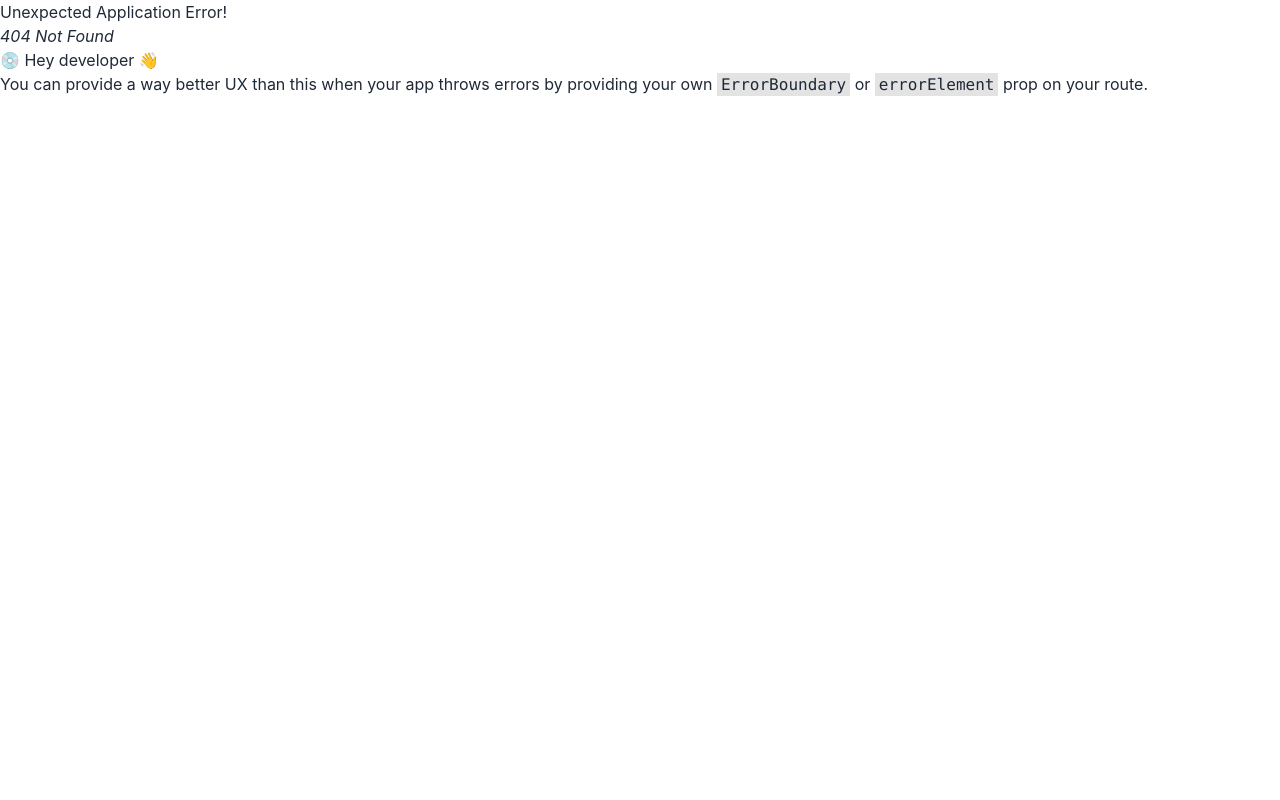
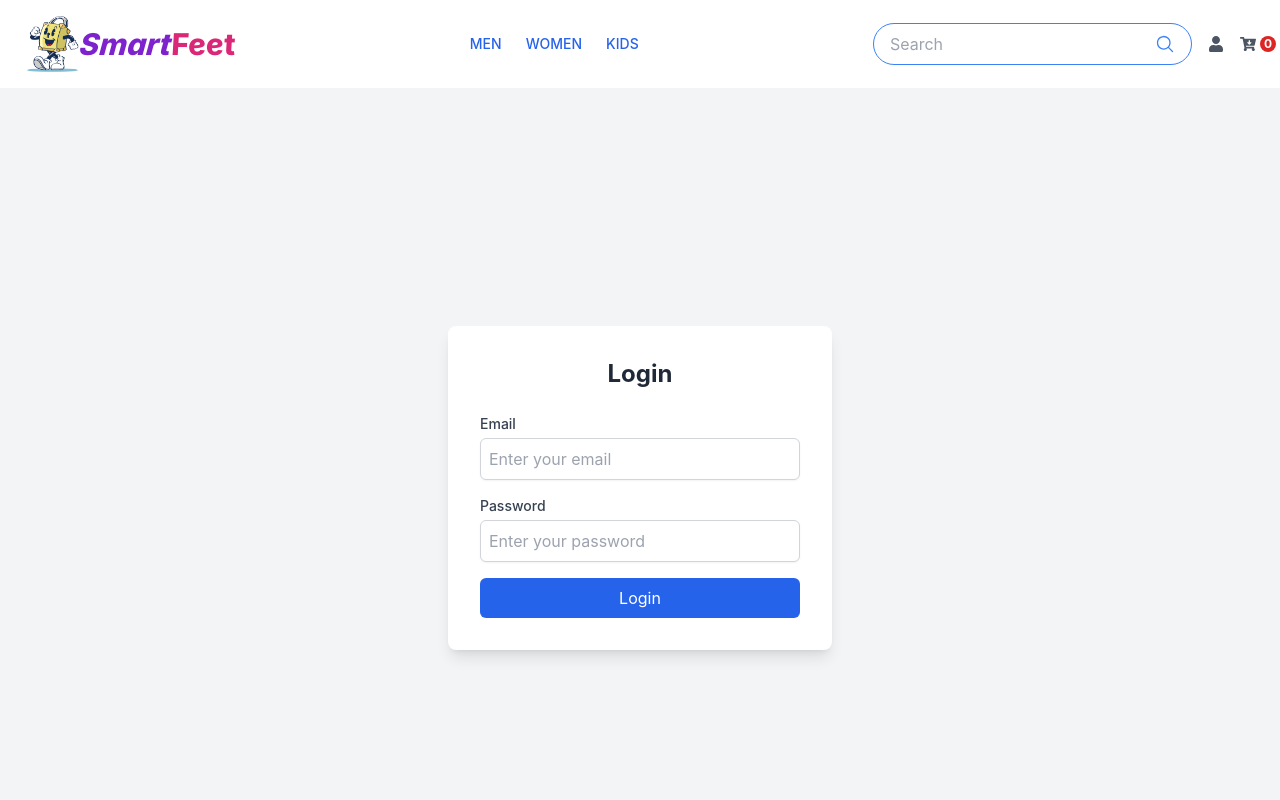
Before and after one commit to sanisaha/SmartFeet-Frontend-Client, a React (Create React App) app: page /login in a window 1280 px wide. Before the commit this address had no page. Shown: the top 800 px of the page. Built offline with nearby package versions, Linux system fonts and the light colour scheme.

Commit message:
implement login feature

```diff
--- /dev/null
+++ b/src/app/data/authSlice.ts
@@ -0,0 +1,83 @@
+/* export const logoutUser = () => {
+    return (dispatch: Dispatch) => {
+        localStorage.removeItem('token');
+        dispatch({ type: LOGOUT });
+    };
+}; */
+
+import axios from "axios";
+import { UserCredentials } from "../../models/user/UserCredentials";
+import { createAsyncThunk, createSlice } from "@reduxjs/toolkit";
+import { stat } from "fs";
+
+export interface AuthState {
+    token: string | null;
+    isAuthenticated: boolean;
+    error: string | null;
+}
+
+const initialState: AuthState = {
+    token: localStorage.getItem('token'), // Check if token is already stored in localStorage
+    isAuthenticated: !!localStorage.getItem('token'),
+    error: null
+};
+
+export const loginUsers = createAsyncThunk(
+    'auth/loginUsers',
+    async ({ email, password }: UserCredentials, { rejectWithValue }) => {
+        try {
+            const response = await axios.post<string>('http://localhost:5216/login', { email, password });
+            /* if (!response.status) {
+                const errorData = await response;
+                return rejectWithValue(errorData || 'Login failed');
+            } */
+           const token = response.data;
+              localStorage.setItem('token', token);
+                return token;
+        }
+        catch (error: unknown) {
+            const err = error as string;
+            return rejectWithValue(err);
+        }
+    }
+);
+
+export const logoutUsers = createAsyncThunk(
+    'auth/logoutUsers',
+    async (_, { rejectWithValue }) => {
+        try {
+            localStorage.removeItem('token');
+            return null;
+        }
+        catch (error: unknown) {
+            const err = error as string;
+            return rejectWithValue(err);
+        }
+    }
+);
+
+export const authSlice = createSlice({
+    name: 'auth',
+    initialState,
+    reducers: {},
+    extraReducers: builder => {
+        builder.addCase(loginUsers.fulfilled, (state, action) => {
+            state.isAuthenticated = true;
+            state.token = action.payload;
+            state.error = null;
+        });
+        builder.addCase(loginUsers.rejected, (state, action) => {
+            state.error = action.payload as string;
+            state.isAuthenticated = false;
+        });
+        builder.addCase(logoutUsers.fulfilled, (state) => {
+            state.isAuthenticated = false;
+            state.token = null;
+        });
+        builder.addCase(logoutUsers.rejected, (state, action) => {
+            state.error = action.payload as string;
+        });
+    }
+});
+
+export const authReducer = authSlice.reducer;
--- a/src/app/data/store.ts
+++ b/src/app/data/store.ts
@@ -2,13 +2,15 @@ import { configureStore, ThunkAction, Action } from '@reduxjs/toolkit';
 import { productReducer } from './productSlice';
 import { cartReducer } from './cartSlice';
 import { userReducer } from './userSlice';
+import { authReducer } from './authSlice';
 //import { addressReducer } from './addressSlice';
 
 export const store = configureStore({
   reducer: {
     products : productReducer,
     cart : cartReducer,
-    user : userReducer
+    user : userReducer,
+    auth : authReducer
     //addressReducer
   },
 });
--- /dev/null
+++ b/src/models/user/UserCredentials.ts
@@ -0,0 +1,4 @@
+export interface UserCredentials {
+    email: string;
+    password: string;
+  }
--- /dev/null
+++ b/src/pages/Login.tsx
@@ -0,0 +1,74 @@
+import React, { useState } from "react";
+import { useDispatch, useSelector } from "react-redux";
+import { useNavigate } from "react-router-dom";
+import { toast } from "react-toastify";
+import { AppDispatch, RootState } from "../app/data/store";
+import { loginUsers } from "../app/data/authSlice";
+
+const Login: React.FC = () => {
+  const [email, setEmail] = useState("");
+  const [password, setPassword] = useState("");
+  const dispatch = useDispatch<AppDispatch>();
+  const { isAuthenticated, error } = useSelector(
+    (state: RootState) => state.auth
+  );
+  const navigate = useNavigate();
+
+  const handleLogin = () => {
+    dispatch(loginUsers({ email, password }))
+      .then(() => {
+        toast.success("Logged in successfully!");
+        navigate("/"); // Navigate to home or dashboard after successful login
+      })
+      .catch(() => {
+        toast.error("Login failed. Please check your credentials.");
+      });
+  };
+
+  return (
+    <div className="min-h-screen flex items-center justify-center bg-gray-100">
+      <div className="bg-white shadow-lg rounded-lg p-8 max-w-sm w-full">
+        <h1 className="text-2xl font-bold mb-6 text-center text-gray-800">
+          Login
+        </h1>
+
+        <div className="mb-4">
+          <label className="block text-sm font-medium text-gray-700">
+            Email
+          </label>
+          <input
+            type="email"
+            placeholder="Enter your email"
+            value={email}
+            onChange={(e) => setEmail(e.target.value)}
+            className="mt-1 block w-full border border-gray-300 rounded-md shadow-sm p-2 focus:outline-none focus:ring focus:border-blue-500"
+          />
+        </div>
+
+        <div className="mb-4">
+          <label className="block text-sm font-medium text-gray-700">
+            Password
+          </label>
+          <input
+            type="password"
+            placeholder="Enter your password"
+            value={password}
+            onChange={(e) => setPassword(e.target.value)}
+            className="mt-1 block w-full border border-gray-300 rounded-md shadow-sm p-2 focus:outline-none focus:ring focus:border-blue-500"
+          />
+        </div>
+
+        <button
+          onClick={handleLogin}
+          className="w-full bg-blue-600 text-white py-2 rounded-md hover:bg-blue-700 focus:outline-none"
+        >
+          Login
+        </button>
+
+        {error && <p className="mt-4 text-red-600 text-center">{error}</p>}
+      </div>
+    </div>
+  );
+};
+
+export default Login;
--- a/src/routes/route.tsx
+++ b/src/routes/route.tsx
@@ -6,6 +6,7 @@ import ShoesPage from "../pages/ShoesPage";
 import Cart from "../pages/Cart";
 import OrderPage from "../pages/OrderPage";
 import Register from "../pages/Register";
+import Login from "../pages/Login";
 
 const router = createBrowserRouter([
   {
@@ -32,6 +33,10 @@ const router = createBrowserRouter([
         path: "/register",
         element: <Register />,
       },
+      {
+        path: "/login",
+        element: <Login />,
+      },
     ],
   },
   {
--- a/src/shared/ui/Header.tsx
+++ b/src/shared/ui/Header.tsx
@@ -9,7 +9,7 @@ import { Link, useNavigate } from "react-router-dom";
 import { CategoryName, SubCategoryName } from "../../models/enums/AllEnum";
 import Dropdown from "../services/Dropdown";
 import { categories, subcategories } from "../../pages/ShoesPage";
-import { FaCartArrowDown } from "react-icons/fa";
+import { FaCartArrowDown, FaUser } from "react-icons/fa";
 
 const Header = () => {
   const [dropdownStates, setDropdownStates] = useState({
@@ -118,22 +118,9 @@ const Header = () => {
             <MagnifyingGlassIcon className="h-5 w-5" />
           </button>
         </div>
-        <a href="#" className="text-gray-600 hover:text-blue-600">
-          <svg
-            xmlns="http://www.w3.org/2000/svg"
-            fill="none"
-            viewBox="0 0 24 24"
-            stroke="currentColor"
-            className="h-6 w-6"
-          >
-            <path
-              strokeLinecap="round"
-              strokeLinejoin="round"
-              strokeWidth={2}
-              d="M5.121 17.804A6 6 0 0112 15a6 6 0 016.879 2.804M15 11a3 3 0 11-6 0 3 3 0 016 0z"
-            />
-          </svg>
-        </a>
+        <button className="text-gray-600 hover:text-blue-600">
+          <FaUser />
+        </button>
 
         <Link to="/cart" className="relative text-gray-600 hover:text-red-600">
           <FaCartArrowDown />
```
